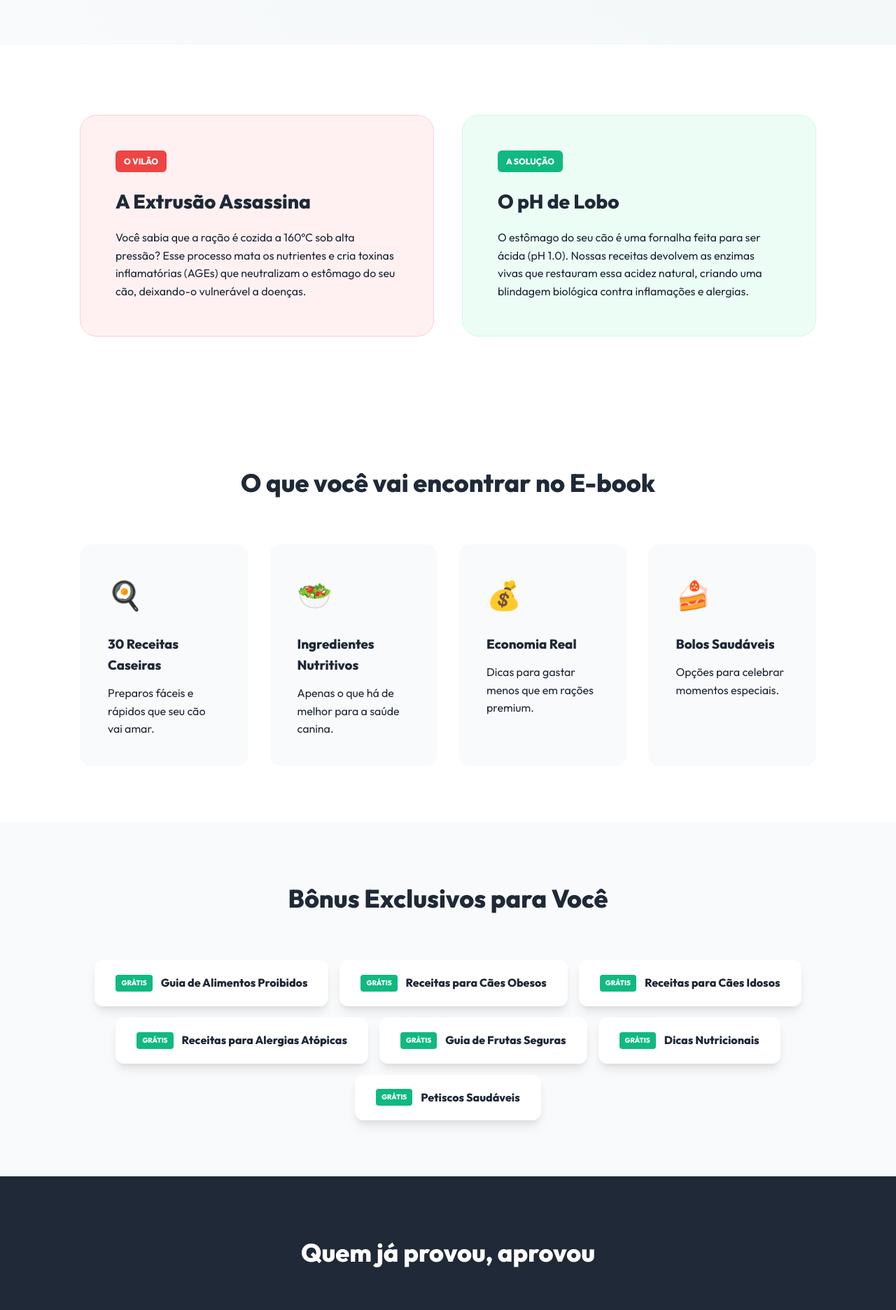
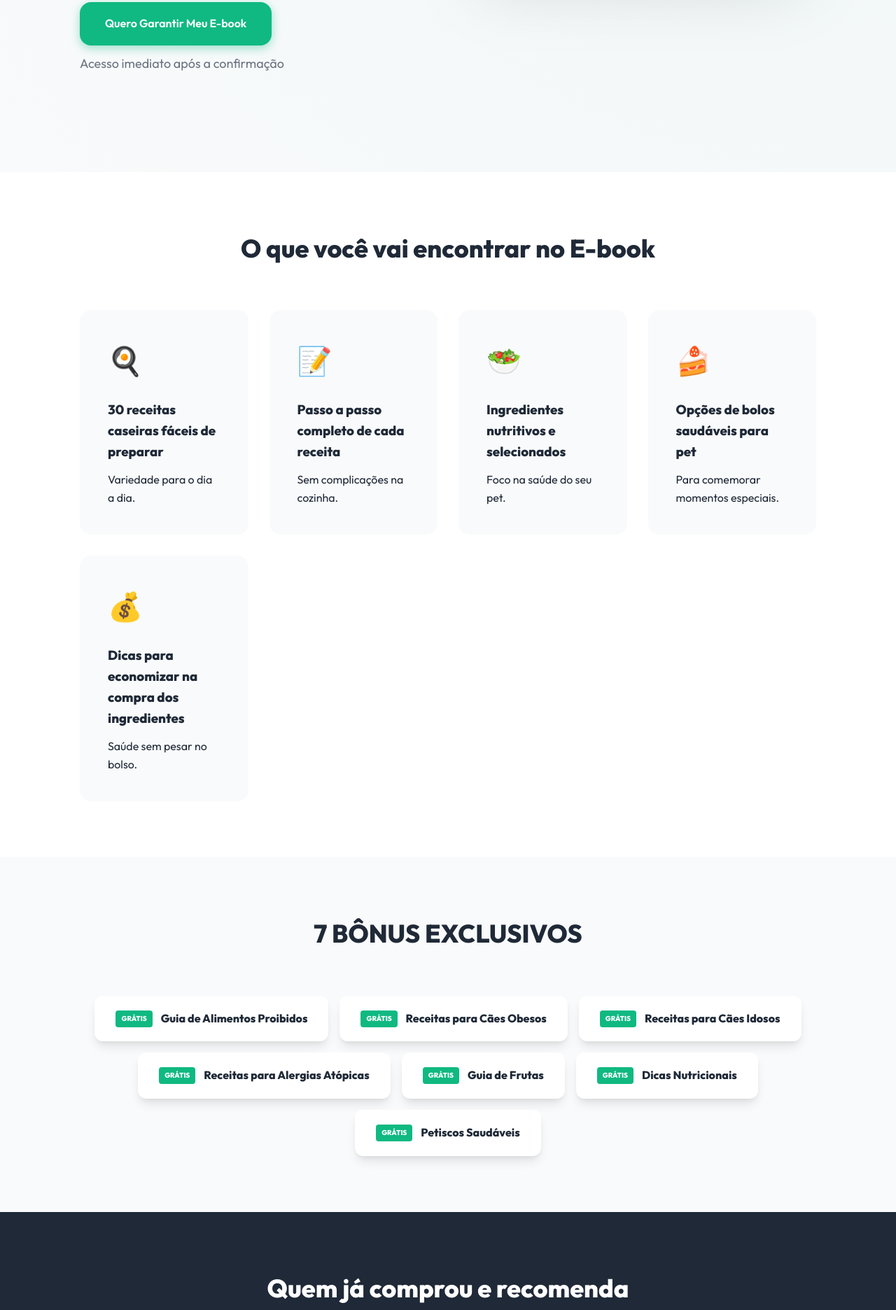
Before and after one commit to 7labcompany-glitch/30-receitas-pet, a plain HTML site: page index.html in a window 1280 px wide. Shown: the part 879-2751 px from the top of the page at 70% size. Drawn offline with Linux system fonts and the light colour scheme.

Commit message:
fix: clone puro - copy original restaurada

```diff
--- a/index.html
+++ b/index.html
@@ -3,7 +3,7 @@
 <head>
     <meta charset="UTF-8">
     <meta name="viewport" content="width=device-width, initial-scale=1.0">
-    <title>30 Receitas Saudáveis para Cães | Redesign Premium</title>
+    <title>30 Receitas Saudáveis para Cães | Ebook Oficial</title>
     <link rel="stylesheet" href="style.css">
     <link rel="preconnect" href="https://fonts.googleapis.com">
     <link rel="preconnect" href="https://fonts.gstatic.com" crossorigin>
@@ -22,9 +22,8 @@
     <header class="hero">
         <div class="container">
             <div class="hero-content">
-                <span class="badge">Aprovado por Nutricionistas Caninos</span>
-                <h1>Recupere o <span>pH de Lobo</span> do seu cão e proteja-o contra a <span>Extrusão Assassina.</span></h1>
-                <p>Descubra como 30 receitas biológicas estão salvando cães de doenças inflamatórias causadas pelas rações industriais processadas a 160ºC.</p>
+                <span class="badge">Acesso Imediato</span>
+                <h1>Receitas que milhares de papais e mamães de pet estão utilizando para <span>VARIAR A ALIMENTAÇÃO</span> de seu cãozinho de forma <span>FÁCIL</span> e com <span>INGREDIENTES BARATOS</span></h1>
                 <div class="cta-group">
                     <a href="#checkout" class="btn-primary">Quero Garantir Meu E-book</a>
                     <p class="cta-subtitle">Acesso imediato após a confirmação</p>
@@ -33,100 +32,66 @@
             <div class="hero-visual">
                 <div class="mockup-container">
                     <img src="assets/mockup-ebook.png" alt="Mockup 3D Ebook 30 Receitas" id="main-mockup">
-                    <div class="floating-badge">Oferta Limitada</div>
+                    <div class="floating-badge">Oferta Especial</div>
                 </div>
             </div>
         </div>
     </header>
 
-    <!-- Mechanism Section -->
-    <section class="mechanism">
-        <div class="container">
-            <div class="mechanism-grid">
-                <div class="m-card villain">
-                    <span class="m-tag red">O VILÃO</span>
-                    <h3>A Extrusão Assassina</h3>
-                    <p>Você sabia que a ração é cozida a 160ºC sob alta pressão? Esse processo mata os nutrientes e cria toxinas inflamatórias (AGEs) que neutralizam o estômago do seu cão, deixando-o vulnerável a doenças.</p>
-                </div>
-                <div class="m-card hero-m">
-                    <span class="m-tag green">A SOLUÇÃO</span>
-                    <h3>O pH de Lobo</h3>
-                    <p>O estômago do seu cão é uma fornalha feita para ser ácida (pH 1.0). Nossas receitas devolvem as enzimas vivas que restauram essa acidez natural, criando uma blindagem biológica contra inflamações e alergias.</p>
-                </div>
-            </div>
-        </div>
-    </section>
-
-    <!-- Features / O que você vai encontrar -->
+    <!-- O Que Você Vai Encontrar -->
     <section class="features">
         <div class="container">
             <h2 class="section-title">O que você vai encontrar no E-book</h2>
             <div class="feature-grid">
                 <div class="feature-card">
                     <div class="icon">🍳</div>
-                    <h3>30 Receitas Caseiras</h3>
-                    <p>Preparos fáceis e rápidos que seu cão vai amar.</p>
+                    <h3>30 receitas caseiras fáceis de preparar</h3>
+                    <p>Variedade para o dia a dia.</p>
+                </div>
+                <div class="feature-card">
+                    <div class="icon">📝</div>
+                    <h3>Passo a passo completo de cada receita</h3>
+                    <p>Sem complicações na cozinha.</p>
                 </div>
                 <div class="feature-card">
                     <div class="icon">🥗</div>
-                    <h3>Ingredientes Nutritivos</h3>
-                    <p>Apenas o que há de melhor para a saúde canina.</p>
+                    <h3>Ingredientes nutritivos e selecionados</h3>
+                    <p>Foco na saúde do seu pet.</p>
+                </div>
+                <div class="feature-card">
+                    <div class="icon">🍰</div>
+                    <h3>Opções de bolos saudáveis para pet</h3>
+                    <p>Para comemorar momentos especiais.</p>
                 </div>
                 <div class="feature-card">
                     <div class="icon">💰</div>
-                    <h3>Economia Real</h3>
-                    <p>Dicas para gastar menos que em rações premium.</p>
-                </div>
-                <div class="feature-card">
-                    <div class="icon">🍰</div>
-                    <h3>Bolos Saudáveis</h3>
-                    <p>Opções para celebrar momentos especiais.</p>
+                    <h3>Dicas para economizar na compra dos ingredientes</h3>
+                    <p>Saúde sem pesar no bolso.</p>
                 </div>
             </div>
         </div>
     </section>
 
-    <!-- Bonus Section -->
+    <!-- 7 Bônus Section -->
     <section class="bonus">
         <div class="container">
-            <h2 class="section-title">Bônus Exclusivos para Você</h2>
+            <h2 class="section-title">7 BÔNUS EXCLUSIVOS</h2>
             <div class="bonus-grid">
-                <div class="bonus-item">
-                    <span class="bonus-tag">Grátis</span>
-                    <h4>Guia de Alimentos Proibidos</h4>
-                </div>
-                <div class="bonus-item">
-                    <span class="bonus-tag">Grátis</span>
-                    <h4>Receitas para Cães Obesos</h4>
-                </div>
-                <div class="bonus-item">
-                    <span class="bonus-tag">Grátis</span>
-                    <h4>Receitas para Cães Idosos</h4>
-                </div>
-                <div class="bonus-item">
-                    <span class="bonus-tag">Grátis</span>
-                    <h4>Receitas para Alergias Atópicas</h4>
-                </div>
-                <div class="bonus-item">
-                    <span class="bonus-tag">Grátis</span>
-                    <h4>Guia de Frutas Seguras</h4>
-                </div>
-                <div class="bonus-item">
-                    <span class="bonus-tag">Grátis</span>
-                    <h4>Dicas Nutricionais</h4>
-                </div>
-                <div class="bonus-item">
-                    <span class="bonus-tag">Grátis</span>
-                    <h4>Petiscos Saudáveis</h4>
-                </div>
+                <div class="bonus-item"><span class="bonus-tag">Grátis</span> <h4>Guia de Alimentos Proibidos</h4></div>
+                <div class="bonus-item"><span class="bonus-tag">Grátis</span> <h4>Receitas para Cães Obesos</h4></div>
+                <div class="bonus-item"><span class="bonus-tag">Grátis</span> <h4>Receitas para Cães Idosos</h4></div>
+                <div class="bonus-item"><span class="bonus-tag">Grátis</span> <h4>Receitas para Alergias Atópicas</h4></div>
+                <div class="bonus-item"><span class="bonus-tag">Grátis</span> <h4>Guia de Frutas</h4></div>
+                <div class="bonus-item"><span class="bonus-tag">Grátis</span> <h4>Dicas Nutricionais</h4></div>
+                <div class="bonus-item"><span class="bonus-tag">Grátis</span> <h4>Petiscos Saudáveis</h4></div>
             </div>
         </div>
     </section>
 
-    <!-- Testimonials -->
+    <!-- Depoimentos -->
     <section class="testimonials">
         <div class="container">
-            <h2 class="section-title">Quem já provou, aprovou</h2>
+            <h2 class="section-title">Quem já comprou e recomenda</h2>
             <div class="testimonial-slider">
                 <div class="testimonial-card">
                     <p>"Meu pet não comia nada, agora limpa o prato todo dia."</p>
@@ -148,17 +113,17 @@
     <section id="checkout" class="pricing">
         <div class="container">
             <div class="price-card">
-                <h3>Oferta Especial de Lançamento</h3>
+                <h3>Oferta Especial</h3>
                 <div class="old-price">R$ 59,90</div>
                 <div class="new-price">R$ 19,90</div>
                 <p>Pagamento Único | Acesso Vitalício</p>
-                <a href="https://pay.kiwify.com.br/Y4Cuat4" class="btn-primary-large">SIM! EU QUERO O E-BOOK AGORA</a>
+                <a href="https://pay.kiwify.com.br/Y4Cuat4" class="btn-primary-large">SIM! EU QUERO EBOOK DE RECEITAS POR R$19,90</a>
                 <div class="guarantee">
                     <svg width="24" height="24" viewBox="0 0 24 24" fill="none" xmlns="http://www.w3.org/2000/svg">
                         <path d="M12 22C12 22 20 18 20 12V5L12 2L4 5V12C4 18 12 22 12 22Z" stroke="#6b7280" stroke-width="2" stroke-linecap="round" stroke-linejoin="round"/>
                         <path d="M9 12L11 14L15 10" stroke="#6b7280" stroke-width="2" stroke-linecap="round" stroke-linejoin="round"/>
                     </svg>
-                    <span>Garantia Incondicional de 7 Dias</span>
+                    <span>Garantia incondicional de 7 dias</span>
                 </div>
             </div>
         </div>
@@ -171,11 +136,15 @@
             <div class="faq-accordion">
                 <div class="faq-item">
                     <h4>Serve para qualquer raça?</h4>
-                    <p>Sim, as receitas são universais e adaptadas para cães de todos os tamanhos.</p>
+                    <p>Sim.</p>
                 </div>
                 <div class="faq-item">
-                    <h4>Como recebo o acesso?</h4>
-                    <p>Imediatamente por e-mail após a confirmação do pagamento.</p>
+                    <h4>Como recebo?</h4>
+                    <p>Por e-mail após a compra.</p>
+                </div>
+                <div class="faq-item">
+                    <h4>Tem garantia?</h4>
+                    <p>Sim, 7 dias incondicionais.</p>
                 </div>
             </div>
         </div>
```
